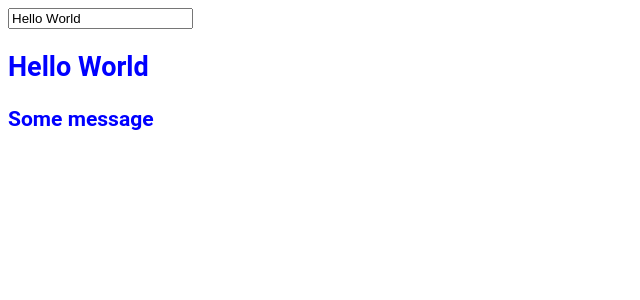
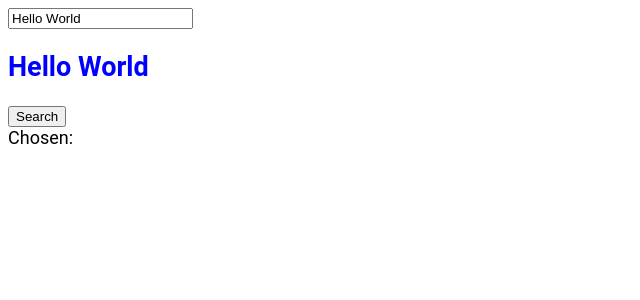
Before and after one commit to KOGIR0/vue-dnd-app, a Vue app: page / in a window 1280 px wide. Shown: the top 300 px of the page, without its empty margins (0-640 px from the left). Built offline with nearby package versions, Linux system fonts and the light colour scheme.

Commit message:
Added list component

```diff
--- a/src/App.vue
+++ /dev/null
@@ -1,27 +0,0 @@
-<template>
-    <div id="app">
-        <input
-        v-model="message"
-        type="text">
-        <h2 class="message">{{ message }}</h2>
-        <h3>Some message</h3>
-    </div>
-</template>
-
-<script>
-export default {
-    data(){
-        return {
-            message: 'Hello World',
-        };
-    },
-};
-</script>
-
-<style>
-#app {
-    font-size: 18px;
-    font-family: 'Roboto', sans-serif;
-    color: blue;
-}
-</style>
--- /dev/null
+++ b/src/components/App.vue
@@ -0,0 +1,48 @@
+<template>
+    <div id="app">
+        <input
+        v-model="message"
+        type="text">
+        <h2 class="message">{{ message }}</h2>
+        <button v-on:click="search">Search</button>
+        <list v-bind:dataDefault="this.data"></list>
+    </div>
+</template>
+
+<script>
+import List from './List.vue';
+
+export default {
+    data(){
+        return {
+            message: 'Hello World',
+            data: [],
+        };
+    },
+    methods: {
+        search(){
+            fetch('https://www.dnd5eapi.co/api/monsters')
+            .then((res) => {
+                return res.json();
+            })
+            .then((data) => {
+                this.data = data.results;
+            });
+        },
+    },
+    mounted: function() {
+        console.log("Component mounted");
+    },
+    components: {
+        'list': List
+    }
+};
+</script>
+
+<style>
+#app {
+    font-size: 18px;
+    font-family: 'Roboto', sans-serif;
+    color: blue;
+}
+</style>
--- /dev/null
+++ b/src/components/List.vue
@@ -0,0 +1,45 @@
+<template>
+    <div>
+        <div class="chosen-item">Chosen: {{ chosen }}</div>
+        <div class="monster" v-for="(item, index) in data" :key="index" v-on:click="() => {chosen = item.name}">
+            {{ index }}) {{ item.name }}
+        </div>
+    </div>
+</template>
+
+<script>
+export default {
+    props: {
+        dataDefault: Array,
+    },
+    data: function () {
+        return {
+            data: this.dataDefault,
+            chosen: "",
+        }
+    },
+    watch: {
+        dataDefault: function(newVal, oldVal) {
+            this.data = newVal;
+        }
+    }
+}
+</script>
+
+<style>
+    .monster {
+        color: white;
+        background-color: darkolivegreen;
+        width: 20%;
+        margin: 5px;
+        padding: 5px;
+    }
+
+    .monster:hover {
+        cursor: pointer;
+    }
+
+    .chosen-item {
+        color: black;
+    }
+</style>
--- a/src/index.html
+++ b/src/index.html
@@ -1,6 +1,6 @@
 <html>
     <head>
-        <title>Vue Hello World</title>
+        <title>Vue D&D App</title>
     </head>
     <body>
         <div id="app"></div>
--- a/src/main.js
+++ b/src/main.js
@@ -1,5 +1,5 @@
 import Vue from 'vue';
-import App from './App.vue';
+import App from './components/App.vue';
 
 new Vue({
     el: '#app',
```
